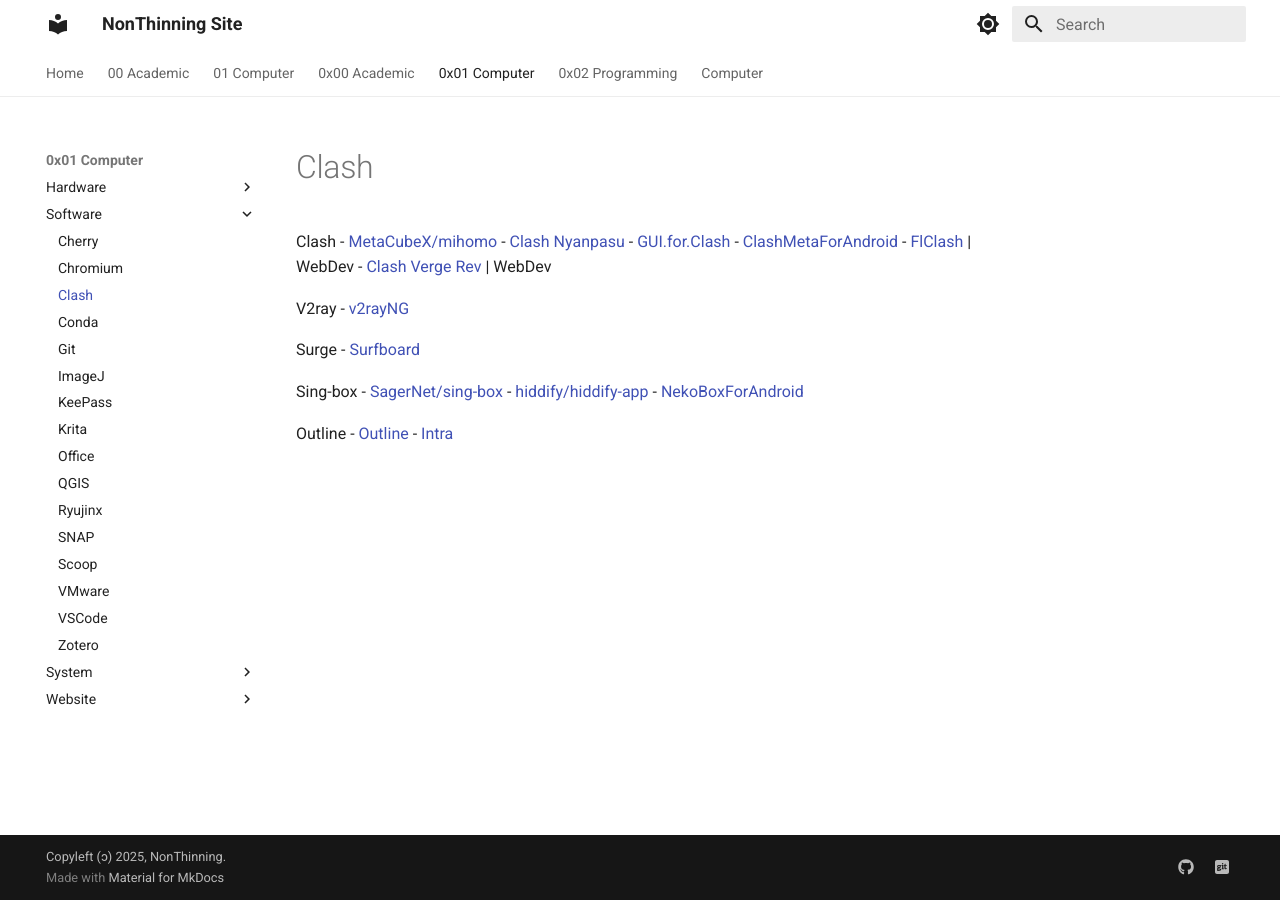
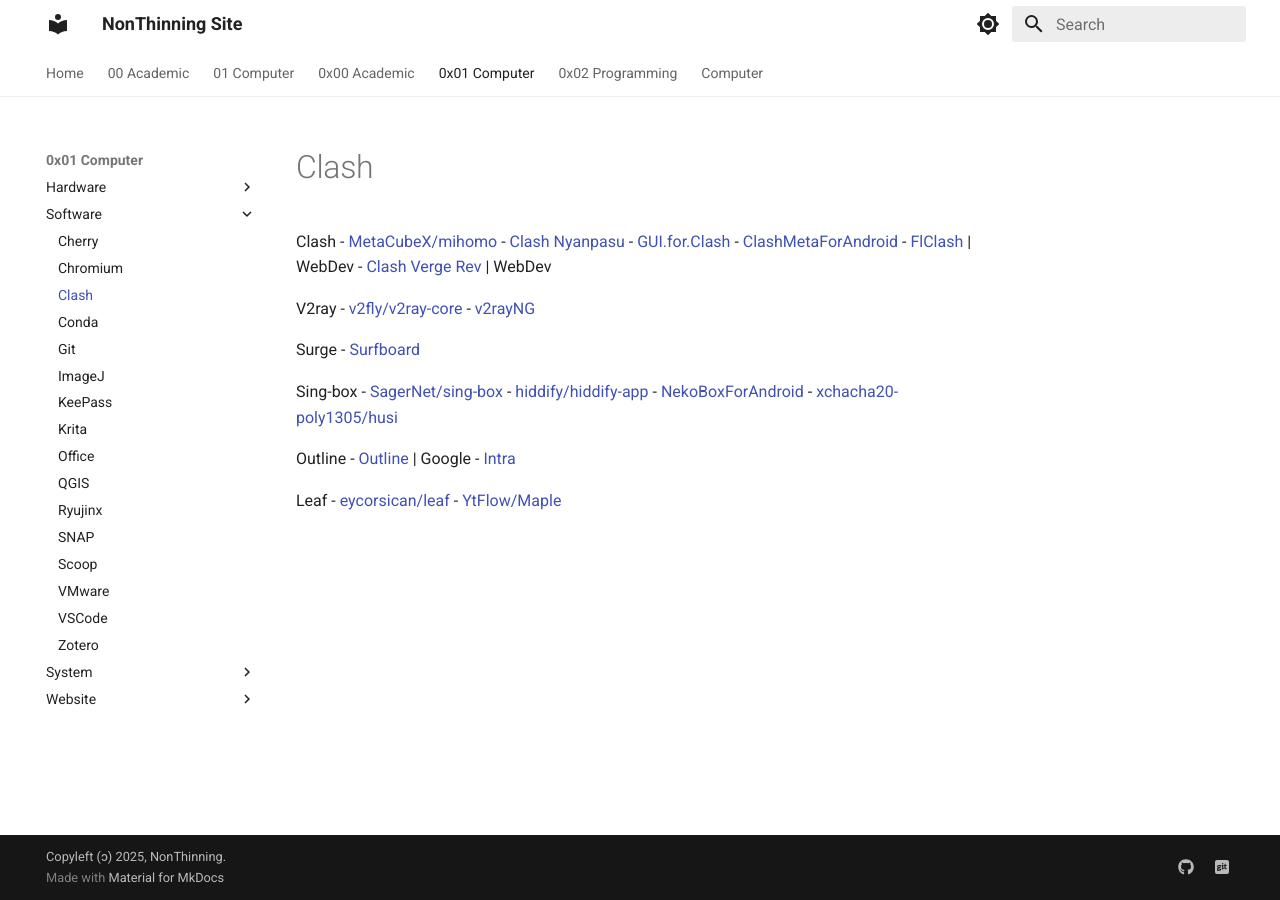
Before and after one commit to NonThinning/NonThinning.github.io, an MkDocs documentation site: the page built from docs/0x01-Computer/Software/Clash.md, in a window 1280 px wide. Built offline with MkDocs 1.6.1 and Material for MkDocs 9.7.7, drawn with Linux system fonts in a browser that asks for light colours.

Commit message:
docs update

```diff
--- a/docs/0x01-Computer/Software/Clash.md
+++ b/docs/0x01-Computer/Software/Clash.md
@@ -8,6 +8,7 @@
 - [Clash Verge Rev](https://github.com/clash-verge-rev/clash-verge-rev) | WebDev
 
 V2ray
+- [v2fly/v2ray-core](https://github.com/v2fly/v2ray-core)
 - [v2rayNG](https://github.com/2dust/v2rayNG)
 
 Surge
@@ -17,7 +18,12 @@
 - [SagerNet/sing-box](https://github.com/SagerNet/sing-box)
 - [hiddify/hiddify-app](https://github.com/hiddify/hiddify-app)
 - [NekoBoxForAndroid](https://github.com/MatsuriDayo/NekoBoxForAndroid)
+- [xchacha20-poly1305/husi](https://github.com/xchacha20-poly1305/husi)
 
 Outline
-- [Outline](https://getoutline.org/)
+- [Outline](https://getoutline.org/) | Google
 - [Intra](https://github.com/Jigsaw-Code/Intra)
+
+Leaf
+- [eycorsican/leaf](https://github.com/eycorsican/leaf)
+- [YtFlow/Maple](https://github.com/YtFlow/Maple)
```
Also changed, not shown: docs/0x01-Computer/Website/Online.md (+1 -1 lines).
